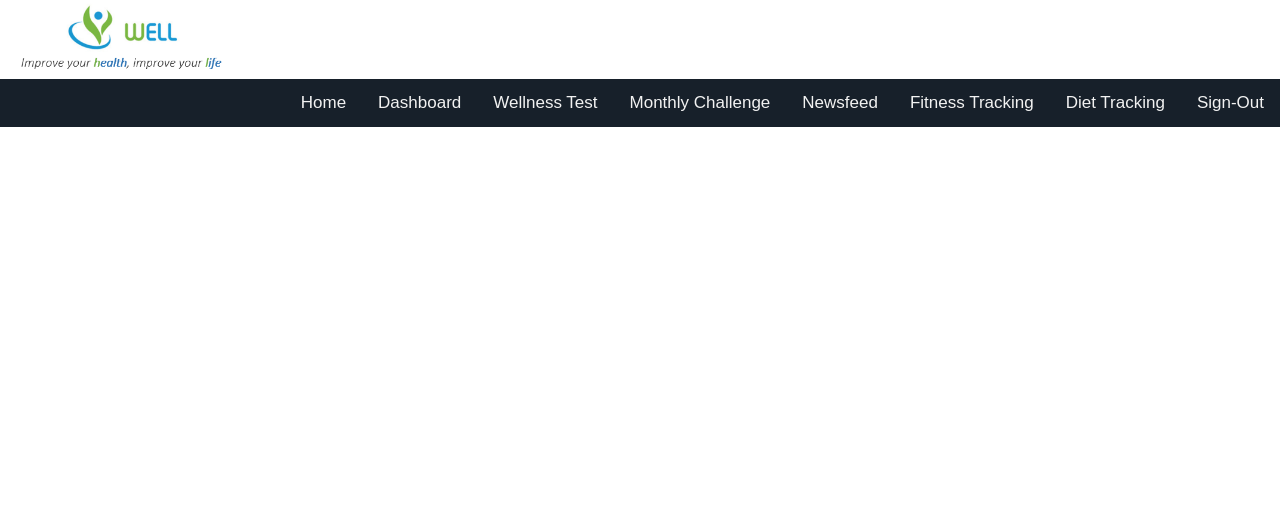
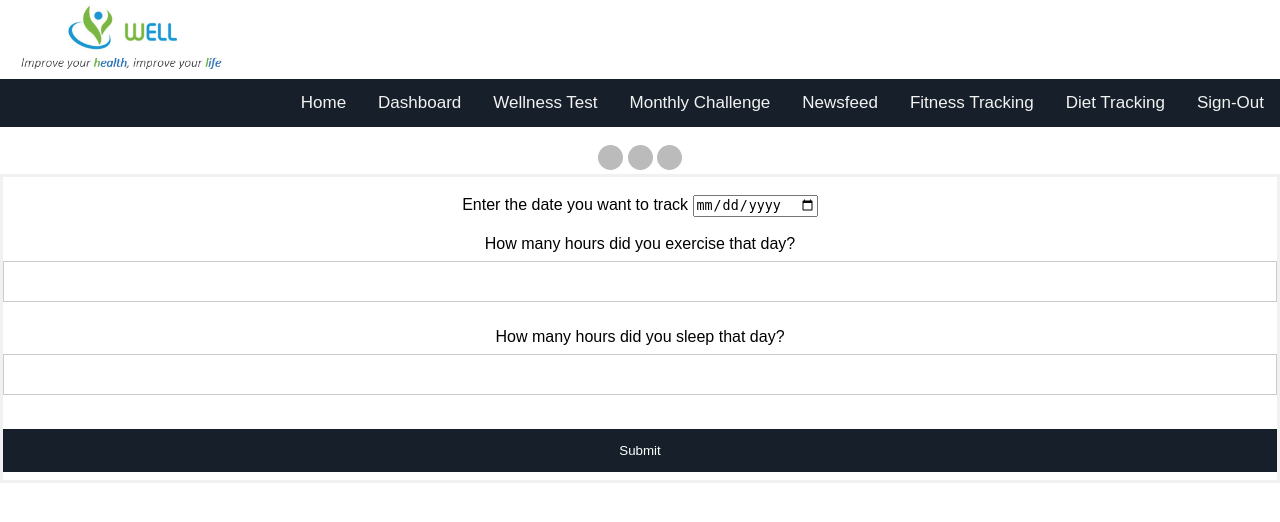
Before and after one commit to FredReinink/Wellness-app, a PHP site: page /fitnessTrack.php in a window 1280 px wide. Shown: the top 522 px of the page. Run offline with PHP 8.4, Linux system fonts and the light colour scheme.

Commit message:
Add files via upload
Added basic attributes for fitnessTracker and dietTracker in the DB.
Connected form submissions in fitnessTracker and dietTracker to the DB.
Implemented session usernames.

```diff
--- a/wellness/challenge.php
+++ b/wellness/challenge.php
@@ -102,12 +102,6 @@
 
     <br>
     <div class="input-group">
-         <label>Enter Username</label>
-         <input type="text" name="username">
-    </div>
-
-    <br>
-    <div class="input-group">
          <label>Enter the name of the challenge you completed</label>
          <input type="text" name="challenge_name">
     </div>
--- a/wellness/fitnessTrack.php
+++ b/wellness/fitnessTrack.php
@@ -36,5 +36,41 @@
       <a href="login.php">Sign-Out</a>
     </div>
   </div>
+
+    <!-- circle dots -->
+  <br>
+  <div style="text-align:center">
+    <span class="dot"></span>
+    <span class="dot"></span>
+    <span class="dot"></span>
+  </div>
+
+
+  <?php include('server.php') ?>
+  <form method="post" action="fitnessTrack.php">
+
+  	<?php include('errors.php'); ?>
+		<center>
+		<br>
+		<div class="input-group">
+			 <label>Enter the date you want to track</label>
+			 <input type="date" name="date">
+		</div>
+		<br>
+		<div class="input-group">
+			 <label>How many hours did you exercise that day?</label>
+			 <input type="text" name="exercise" max = 24>
+		</div>
+		<br>
+		<div class="input-group">
+			 <label>How many hours did you sleep that day?</label>
+			 <input type="text" name="sleep" max = 24>
+		</div>
+		<br>
+		<div class="input-group">
+			<button type="submit" class="btn" name="submit_fitness_info">Submit</button>
+		</div>
+  </form>
+
 </body>
 </html>
--- a/wellness/server.php
+++ b/wellness/server.php
@@ -194,6 +194,11 @@ function url_sanitize($url)
 	return $url;
 }
 
+//sanitizing dates
+function date_sanitize($date)
+{
+}
+
 //checking if URLS already exist in data system or not
 function url_already_exists( $url, $db)
 {
@@ -201,12 +206,6 @@ function url_already_exists( $url, $db)
 	$result = mysqli_query($db, $query);
 	return mysqli_num_rows($result) == 1;
 }
-
-
-
-
-
-
 
 //adding challenges
 // for adding new bookmarks and expanding the table
@@ -237,11 +236,6 @@ if (isset($_POST['add_challenge']))
 
 }
 
-
-
-
-
-
 //delete challenge
 if(isset($_POST['delete_challenge']))
 {
@@ -260,17 +254,59 @@ if(isset($_POST['delete_challenge']))
    echo "Deleted !";
 }
 
+//submit fitness tracking information
+if (isset($_POST['submit_fitness_info']))
+{
+	$date = $_POST['date'];
 
+	$date_year = substr($date, 0, 4);
+	$date_month = substr($date, 5, 2);
+	$date_day = substr($date, 8, 2);
 
+	$exercise_hours = $_POST['exercise'];
+	$sleep_hours = $_POST['sleep'];
 
+	$username = $_SESSION['username'];
 
+	$query = "INSERT INTO fitnessTracker (username, date_year, date_month, date_day, exercise_hours, sleep_hours)
+  			  VALUES('$username', '$date_year', '$date_month', '$date_day', '$exercise_hours', '$sleep_hours')";
+  	mysqli_query($db, $query);
+	var_dump(mysqli_error($db));
+
+	if (!$result){
+		var_dump(mysqli_error($db));
+	}
+}
+
+//submit diet tracking information
+if (isset($_POST['submit_diet_info']))
+{
+	$date = $_POST['date'];
+
+	$date_year = substr($date, 0, 4);
+	$date_month = substr($date, 5, 2);
+	$date_day = substr($date, 8, 2);
+
+	$calories = $_POST['calories'];
+	$weight = $_POST['weight'];
+
+	$username = $_SESSION['username'];
+
+  	$query = "INSERT INTO dietTracker (username, date_year, date_month, date_day, calories_consumed, weight)
+  			  VALUES('$username', '$date_year', '$date_month', '$date_day', '$calories', '$weight')";
+  	$result = mysqli_query($db, $query);
+
+	if (!$result){
+		var_dump(mysqli_error($db));
+	}
+}
 
 
 //add the challenge user has completed in the table
 if (isset($_POST['challenge_submission']))
 {
 
-        $username = $_POST['username'];
+        $username = $_SESSION['username'];
         $challenge_name = $_POST['challenge_name'];
         $submission = $_POST['submission'];
         $points_granted = 5;
@@ -291,13 +327,11 @@ if (isset($_POST['challenge_submission']))
         // add challenge submission info to the system
 		$query = "INSERT INTO challenges (username, challenge_name, submission, points_granted ) VALUES ('$username', '$challenge_name', '$submission' , '$points_granted')";
 		$result = mysqli_query($db, $query);
-        mysqli_num_rows($result);
 
 
         // add challenge submission info to the system
 		$query = "INSERT INTO userPoints (username, points ) VALUES ('$username', '$points_granted')";
 		$result = mysqli_query($db, $query);
-		mysqli_num_rows($result);
 
 
       echo "<div style=\"text-align:center\">";
```
Also changed, not shown: wellness/dietTrack.php (+24 -11 lines), wellness/wellness.sql (+28 -0 lines).
